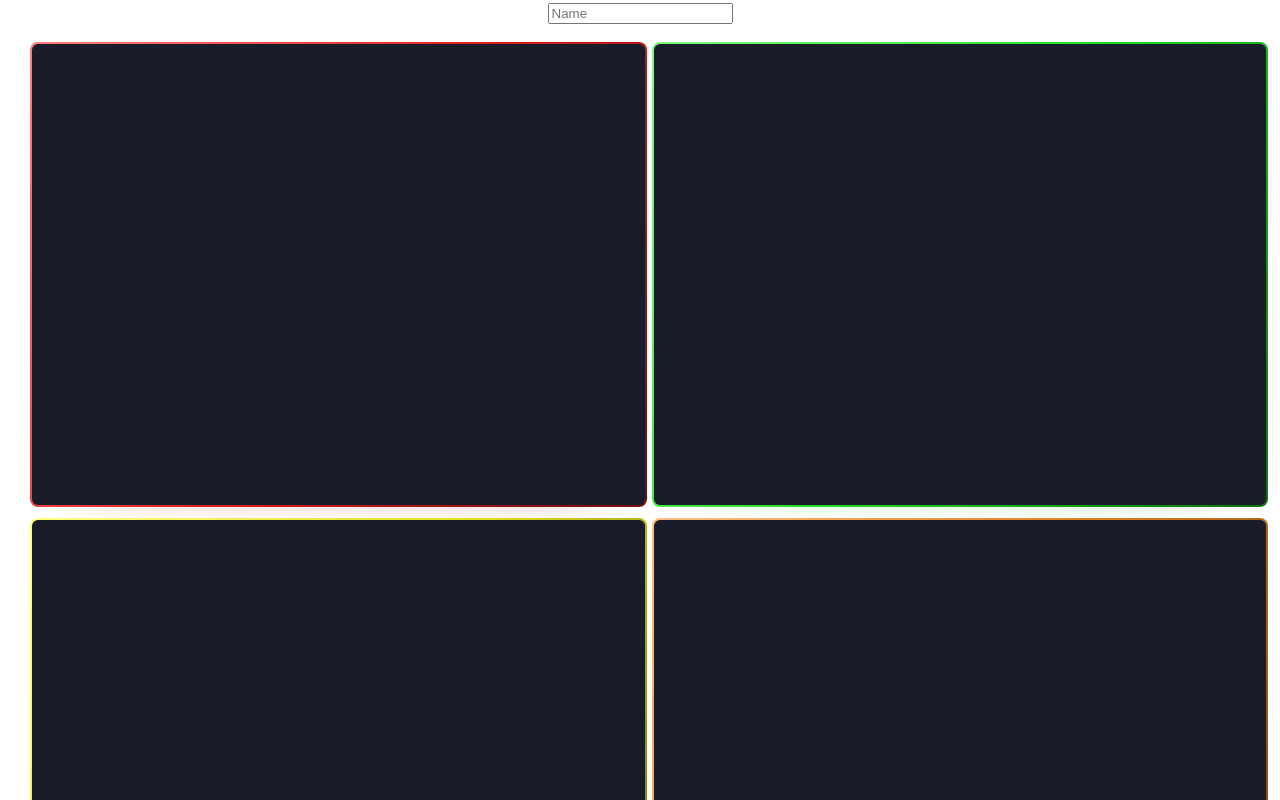
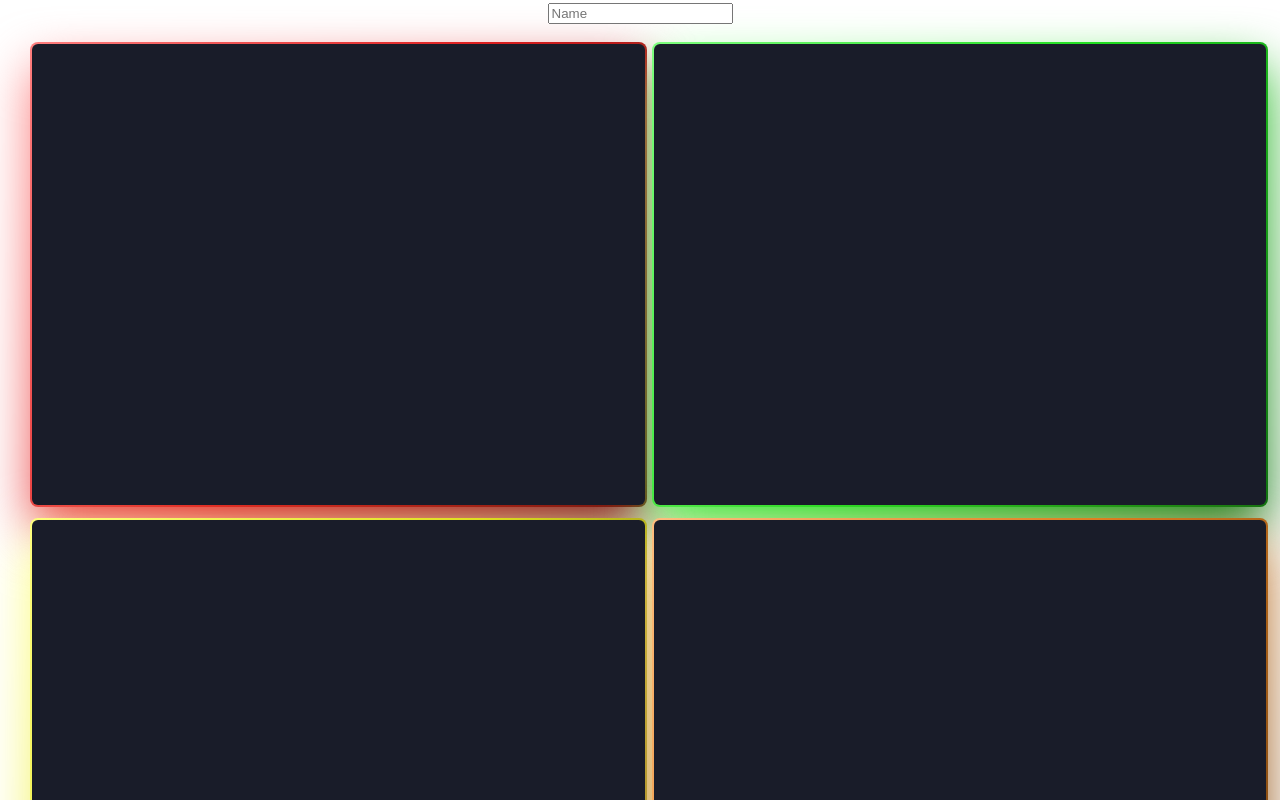
Before and after one commit to Charly-T/fake-artist, a React (Vite) app: page / in a window 1280 px wide. Shown: the top 800 px of the page. Built offline with nearby package versions, Linux system fonts and the light colour scheme.

Commit message:
fix: prevent card selection

```diff
--- a/src/components/Card/Card.css
+++ b/src/components/Card/Card.css
@@ -28,9 +28,9 @@
   text-align: center;
   display: flex;
   font-size: 1rem;
-  cursor: pointer;
   font-family: 'Raleway', sans-serif;
   text-transform: uppercase;
+  user-select: none;
 }
 
 .card::before {
@@ -56,7 +56,6 @@
   position: absolute;
   right: 0;
   top: 5%;
-  transform: scale(0.8);
   z-index: -1;
 }
 
```
